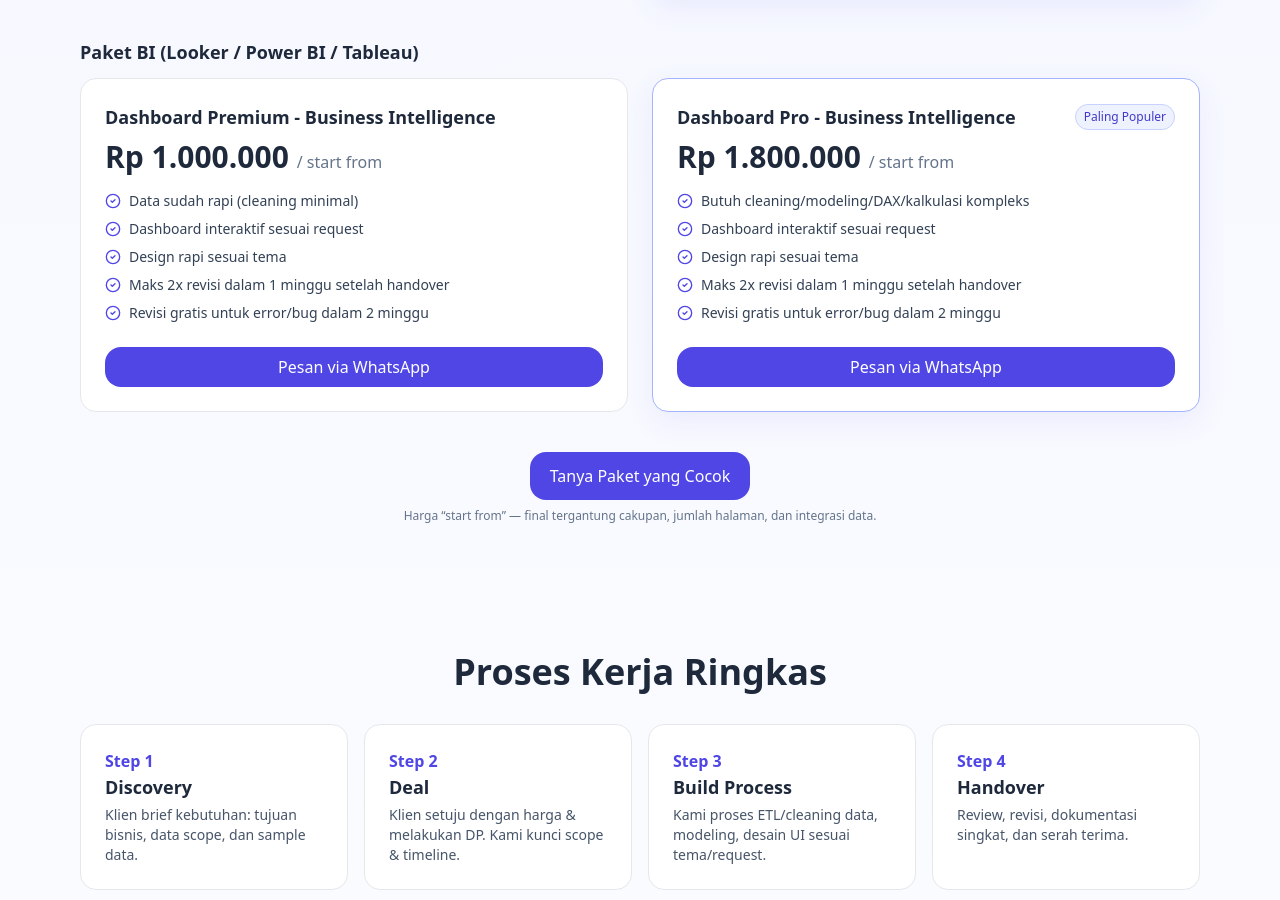
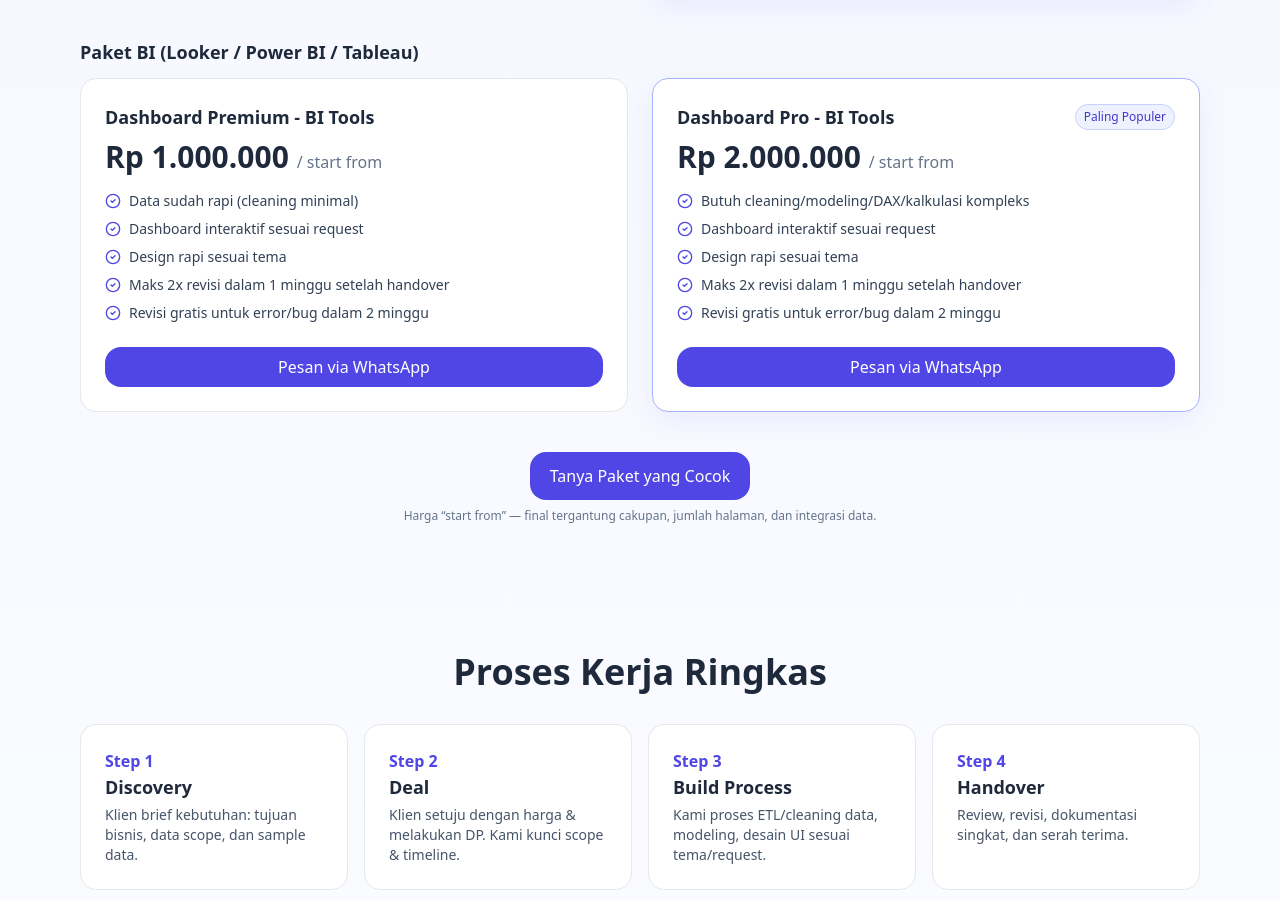
Before and after one commit to allesandroya/jasa-bikin-dashboard, a React (Vite) app: page / in a window 1280 px wide. Shown: the part 2255-3155 px from the top of the page. Built offline with nearby package versions, Linux system fonts and the light colour scheme.

Commit message:
revisi pricing

```diff
--- a/src/pages/PortfolioServicePage.jsx
+++ b/src/pages/PortfolioServicePage.jsx
@@ -509,7 +509,7 @@
         <h3 className="text-lg font-semibold mt-10 mb-3">Paket BI (Looker / Power BI / Tableau)</h3>
         <div className="grid md:grid-cols-2 gap-6 items-stretch">
           <PriceCard
-            title="Dashboard Premium - Business Intelligence"
+            title="Dashboard Premium - BI Tools"
             price={1_000_000}
             bullets={[
               "Data sudah rapi (cleaning minimal)",
@@ -521,8 +521,8 @@
             ctaMsg="hi kak, mau tanya-tanya tentang paket dashboard premium BI (Looker/Power BI/Tableau) nih 🙌"
           />
           <PriceCard
-            title="Dashboard Pro - Business Intelligence"
-            price={1_800_000}
+            title="Dashboard Pro - BI Tools"
+            price={2_000_000}
             accent
             bullets={[
               "Butuh cleaning/modeling/DAX/kalkulasi kompleks",
```
